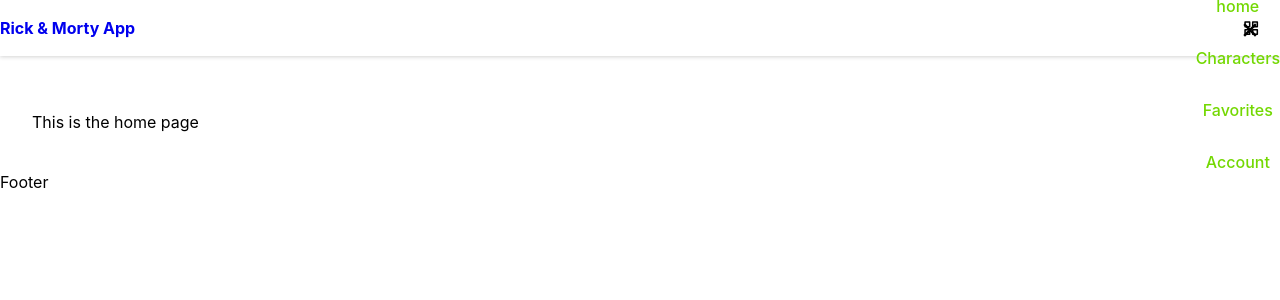
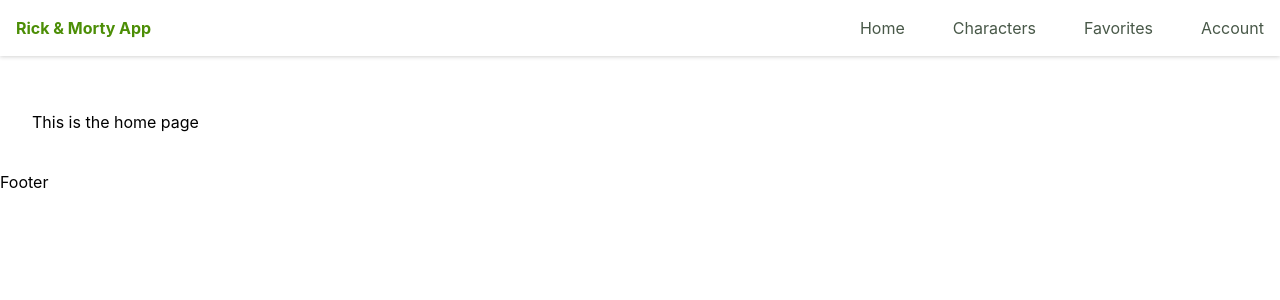
Before and after one commit to MykeStv/rick-morty-app, a React (Create React App) app: page / in a window 1280 px wide. Shown: the top 300 px of the page. Built offline with nearby package versions, Linux system fonts and the light colour scheme.

Commit message:
Get trae todos los personajes y header para dispositivos grandes

```diff
--- a/src/actions/index.js
+++ b/src/actions/index.js
@@ -13,25 +13,30 @@
         console.log(res.data)
 
         dataAPI = res.data.results
+        getNextPage(res.data.info.next)
+    })
 
-    }).then(
-        api.get('/?page=2').then(res => {
-            res.data.results.forEach(e => dataAPI.push(e))
+    const getNextPage = (nextUrl) => {
+
+        if (nextUrl !== null) {
+
+            api.get(nextUrl).then(res => {
+                res.data.results.forEach(e => dataAPI.push(e))
+                getNextPage(res.data.info.next)
+            })
+
+        } else {
+            console.log()
             dispatch({
-                type: actionTypes.CHARACTERS, payload: res.data
+                type: actionTypes.CHARACTERS, payload: dataAPI
             })
-        })
-    )
+        }
+
+    }
 
 }
 
-const getNextPage = (nextUrl) => {
 
-    api.get(nextUrl).then(res => {
-        console.log()
-    })
-
-}
 
 /* export const getCharacters = () => async(dispatch) => {
 
--- a/src/components/Header.jsx
+++ b/src/components/Header.jsx
@@ -22,7 +22,7 @@
                 <div className={`nav_menu ${menuVisible ? 'show-menu' : ''}`}>
                     <ul className="nav_list">
                         <li className="nav_item" onClick={() => toggleMenu()}>
-                            <NavLink className='link' to={'/'}>home</NavLink>
+                            <NavLink className='link' to={'/'}>Home</NavLink>
                         </li>
                         <li className="nav_item" onClick={() => toggleMenu()}>
                             <NavLink className='link' to={'/characters'}>Characters</NavLink>
--- a/src/containers/Characters.jsx
+++ b/src/containers/Characters.jsx
@@ -6,7 +6,7 @@
 
 const Characters = () => {
 
-    const characters = useSelector((state) => state.characters.results)
+    const characters = useSelector((state) => state.characters)
     const dispatch = useDispatch()
 
     const { getCharacters } = bindActionCreators(actionCreators, dispatch)
--- a/src/reducers/reducer.js
+++ b/src/reducers/reducer.js
@@ -1,9 +1,7 @@
 import {actionTypes} from '../constants/actionTypes'
 
 const initialState = {
-    characters: {
-        results: []
-    }
+    characters: []
 }
 
 const reducer = (state = initialState, action) => {
--- a/src/style/style.scss
+++ b/src/style/style.scss
@@ -69,10 +69,11 @@
   nav {
     @include flex-space-between;
     height: $height-navbar;
+    padding: 0 1rem;
   }
 
   .logo {
-    //color: $color-green-light;
+    color: $color-green-dark;
     font-weight: $font-w-bold;
     // z-index: $z-fixed;
   }
@@ -106,12 +107,12 @@
   }
 
   .link {
-    color: $color-green-light;
+    color: $color-gray-dark;
     font-weight: $font-w-semibold;
     transition: 0.2s;
 
     &:hover {
-      color: $color-green-dark;
+      color: $color-green-light;
     }
   }
 
@@ -119,7 +120,7 @@
     font-size: 1.75rem;
     position: absolute;
     top: 1rem;
-    right: 1rem;
+    right: 1.85rem;
     cursor: pointer;
   }
 
@@ -140,7 +141,7 @@
 
   width: 100%;
   .title {
-    color: $color-green-dark;
+    color: $color-gray-dark;
   }
 
   .filter {
@@ -201,3 +202,24 @@
     transform: translateY(-0.3rem);
   }
 }
+
+// FOR LARGER DEVICES
+
+@media screen and (min-width: 767px) {
+  .header {
+    .nav_toggle,
+    .close {
+      display: none;
+    }
+
+    .nav_list {
+      padding: 0;
+      flex-direction: row;
+      column-gap: 3rem;
+    }
+
+    .link {
+      font-weight: 400;
+    }
+  }
+}
```
